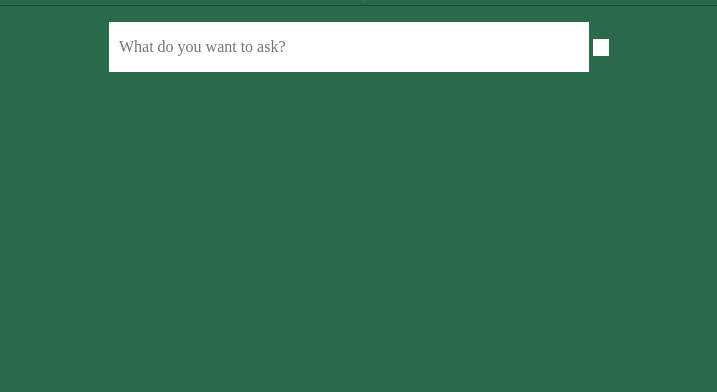
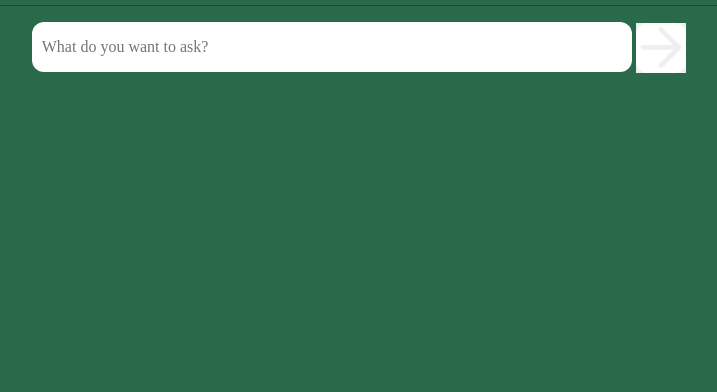
Before and after one commit to kklin/quak, a Django app: page /quakapp/ in a window 1280 px wide. Shown: the part 379-771 px from the top of the page, without its empty margins (281-998 px from the left). Run offline with Django 3.2, Linux system fonts and the light colour scheme; some libraries are stand-ins or nearby versions.

Commit message:
css and images

```diff
--- a/quak/static/css/master.css
+++ b/quak/static/css/master.css
@@ -16,9 +16,16 @@ body {
   height: 75px;
   line-height: 75px;
   background-color: #333;
-  text-align: center;
   color: #fff;
   font-size: 22px; }
+  #topbar #logo {
+    display: inline-block;
+    float: left; }
+    #topbar #logo img {
+      height: 45px;
+      margin: 15px; }
+  #topbar #title {
+    display: inline-block; }
 
 #wrapper {
   margin: 0 auto;
@@ -39,8 +46,7 @@ li {
   text-align: left;
   color: #fff;
   border-bottom: 1px solid #0a522e;
-  font-size: 18px;
-  /*@include prefix(border-radius, 12px);*/ }
+  font-size: 18px; }
   li span {
     text-align: right; }
 
@@ -73,10 +79,18 @@ input[type="text"] {
   border: 0;
   color: #296a4b;
   height: 50px;
-  width: 60%;
+  width: 75%;
   font: 16px "Gotham";
-  padding: 10px; }
+  padding: 10px;
+  -moz-border-radius: 12px;
+  -webkit-border-radius: 12px;
+  -o-border-radius: 12px;
+  border-radius: 12px; }
 
 input[type="submit"] {
-  background-color: #fff;
+  background-image: url("../../static/images/arrow.png");
+  background-position: 0px 0px;
+  background-repeat: no-repeat;
+  width: 50px;
+  height: 50px;
   border: 0; }
--- a/quak/static/css/master.scss
+++ b/quak/static/css/master.scss
@@ -28,9 +28,22 @@ body {
 	height: 75px;
 	line-height: 75px;
 	background-color: #333;
-	text-align: center;
 	color: #fff;
 	font-size: 22px;
+
+	#logo {
+		img {
+			height: 45px;
+			margin: 15px;
+		}
+		display: inline-block;
+		float: left;
+	}
+
+
+	#title {
+		display: inline-block;
+	}
 }
 
 #wrapper {
@@ -57,7 +70,6 @@ li {
 	color: #fff;
 	border-bottom: 1px solid #0a522e;
 	font-size: 18px;
-	/*@include prefix(border-radius, 12px);*/
 
 	span {
 		text-align: right;
@@ -102,12 +114,17 @@ input[type="text"] {
 	border: 0;
 	color: #296a4b;
 	height: 50px;
-	width: 60%;
+	width: 75%;
 	font: 16px "Gotham";
 	padding: 10px;
+	@include prefix(border-radius, 12px);
 }
 
 input[type="submit"] {
-	background-color: #fff;
+	background-image: url('../../static/images/arrow.png');
+	background-position: 0px 0px;
+	background-repeat: no-repeat;
+	width: 50px;
+	height: 50px;
 	border: 0;
 }
```
Also changed, not shown: quak/static/images/arrow.png (added), quak/static/images/logo.png (added).
